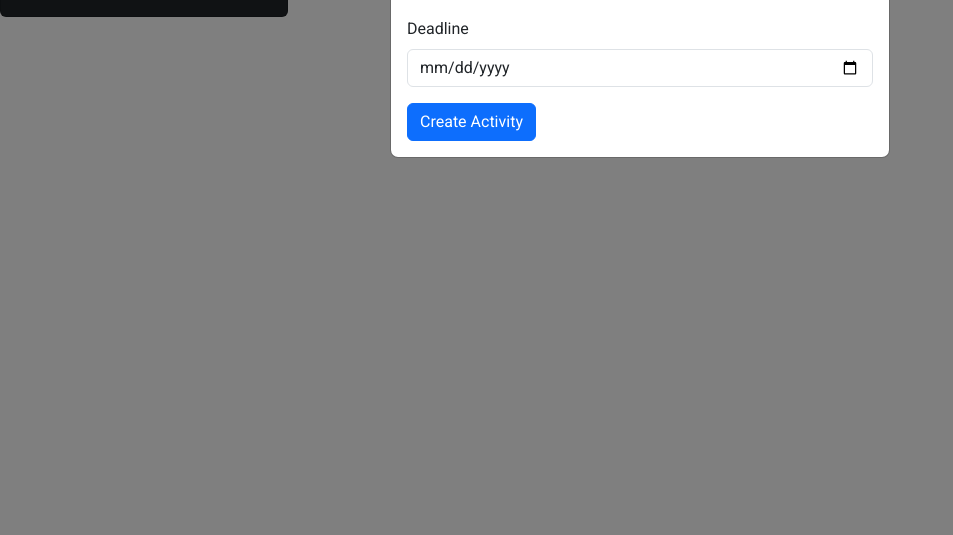
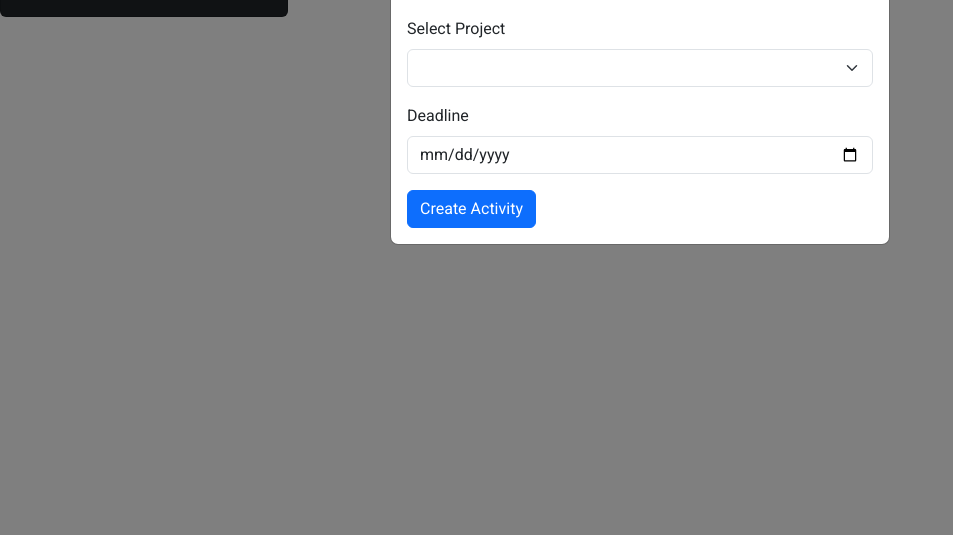
Before and after one commit to DeeVanko/SomeReposit, a Django app: page /project-manager/ in a window 1280 px wide, after a click on "Create New Activity". Shown: the part 265-800 px from the top of the page, without its empty margins (0-953 px from the left). Run offline with Django 5.2, Linux system fonts and the light colour scheme; data that the repository does not hold is empty; some libraries are stand-ins or nearby versions.

Commit message:
Create Activity Modal

```diff
--- a/DJ1/app/forms.py
+++ b/DJ1/app/forms.py
@@ -6,7 +6,7 @@ from django.core.exceptions import ValidationError
 from .models import CustomUser
 import re
 from django import forms
-from .models import Project
+from .models import Project, Activity
 
 class UserRegistrationForm(UserCreationForm):
     USER_TYPE_CHOICES = [
@@ -68,3 +68,8 @@ class ProjectForm(forms.ModelForm):
     class Meta:
         model = Project
         fields = ['project_name', 'deadline']
+
+class ActivityForm(forms.ModelForm):
+    class Meta:
+        model = Activity
+        fields = ['activity_name', 'translator','project','deadline']
--- a/DJ1/app/models.py
+++ b/DJ1/app/models.py
@@ -23,3 +23,14 @@ class Project(models.Model):
 
     def __str__(self):
         return self.project_name
+
+class Activity(models.Model):
+    activity_name = models.CharField(max_length=255)
+    translator = models.CharField(max_length=255)
+    deadline = models.DateField()
+    remaining_text_volume = models.CharField(max_length=100, default="0%")
+    status = models.CharField(max_length=100, default="Not Completed")
+    project = models.ForeignKey(Project, on_delete=models.CASCADE, related_name="activities")
+
+    def __str__(self):
+        return self.activity_name
--- a/DJ1/app/urls.py
+++ b/DJ1/app/urls.py
@@ -13,4 +13,5 @@ urlpatterns = [
     path("chief-editor/", views.chief_editor_home, name='chief_editor_home'),
     path("success/", views.successful_register, name='successful_register'),
     path('project/update/<int:project_id>/', views.update_project, name='update_project'),
+    path("project-manager-check/", views.create_activity, name='project_manager_check'),
 ]
--- a/DJ1/app/views.py
+++ b/DJ1/app/views.py
@@ -2,11 +2,11 @@ from django.shortcuts import render, redirect, get_object_or_404
 from django.contrib.auth.models import User
 from .forms import UserRegistrationForm
 from .forms import CustomAuthenticationForm
-from .models import CustomUser, Project
+from .models import CustomUser, Project, Activity
 from django.contrib.auth import authenticate, login
 from django.contrib import messages
 from django.db import connection
-from .forms import ProjectForm
+from .forms import ProjectForm, ActivityForm
 from django.http import JsonResponse
 
 
@@ -86,6 +86,7 @@ def project_manager(request):
         if form.is_valid():
             # Save the project with the current user as the selected_translator
             project = form.save(commit=False)
+
             project.save()
             return redirect('project_manager_home')  # Redirect after successful form submission
     else:
@@ -109,3 +110,25 @@ def update_project(request, project_id):
     else:
         form = ProjectForm(instance=project)
     return render(request, 'edit_project.html', {'form': form})
+
+def create_activity(request):
+    projects = Project.objects.all()  # Fetch all projects for the dropdown
+    translators = CustomUser.objects.filter(user_type='translator')  # Assuming CustomUser is your user model with a 'user_type' field
+
+    if request.method == 'POST':
+        form = ActivityForm(request.POST)
+        print(request.POST)
+        if form.is_valid():
+
+            activity = form.save(commit=False)
+            activity.remaining_text_volume = "0%"
+            activity.status = "Not Completed"
+            activity.save()
+
+            return redirect('project_manager_home')  # Redirect to a home or appropriate page
+        else:
+            print(form.is_valid())
+    else:
+        form = ActivityForm()
+
+    return render(request, 'project_manager_home.html', {'form': form, 'projects': projects, 'translators': translators})
--- a/DJ1/templates/project_manager_home.html
+++ b/DJ1/templates/project_manager_home.html
@@ -203,19 +203,27 @@
                 </div>
                 <!-- Modal Body -->
                 <div class="modal-body">
-                    <form method="post" action="{% url 'project_manager_home' %}">
+                    <form method="post" action="{% url 'project_manager_check' %}">
                         {% csrf_token %}
                         <!-- Project Name Input -->
                         <div class="mb-3">
                             <label for="activityName" class="form-label" style="font-family: Roboto">Activity Name</label>
                             <input type="text" class="form-control" id="activityName" name="activity_name" style="font-family: Roboto">
                         </div>
-                        <!-- Translator Input as Bootstrap Dropdown -->
                         <div class="mb-3">
                             <label for="translator" class="form-label">Select Translator</label>
-                            <select class="form-select" id="translator" name="selected_translator">
+                            <select class="form-select" id="translator" name="translator">
                                 {% for translator in translators %}
                                     <option value="{{ translator.username }}">{{ translator.username }}</option>
+                                {% endfor %}
+                            </select>
+                        </div>
+                        <!-- Project Selection Dropdown -->
+                        <div class="mb-3">
+                            <label for="project" class="form-label" style="font-family: Roboto">Select Project</label>
+                            <select class="form-select" id="project" name="project">
+                                {% for project in projects %}
+                                    <option value="{{ project.id }}">{{ project.project_name }}</option>
                                 {% endfor %}
                             </select>
                         </div>
@@ -231,6 +239,7 @@
             </div>
         </div>
     </div>
+
 
     <script>
         document.addEventListener("DOMContentLoaded", function () {
```
Also changed, not shown: DJ1/app/migrations/0009_activity.py (added), DJ1/app/migrations/0010_remove_activity_name_activity_activity_name_and_more.py (added), DJ1/app/migrations/0011_delete_activity.py (added), DJ1/app/migrations/0012_activity.py (added).
